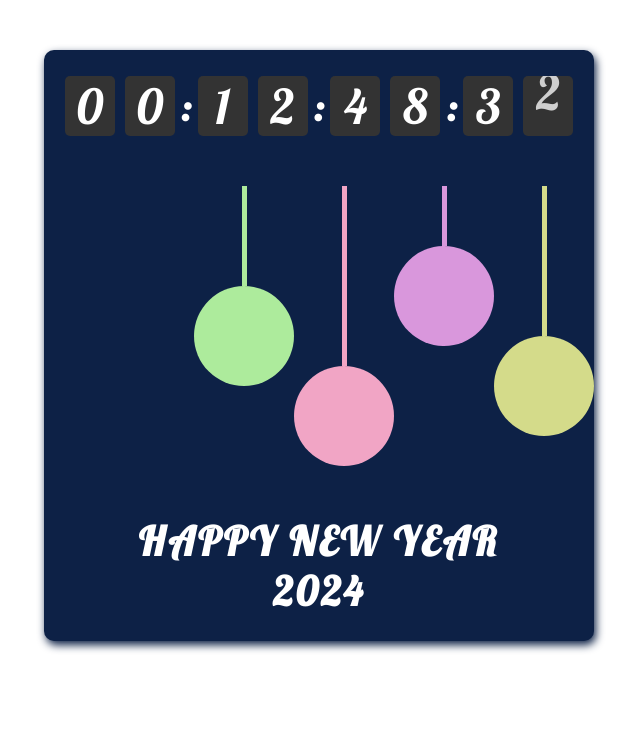
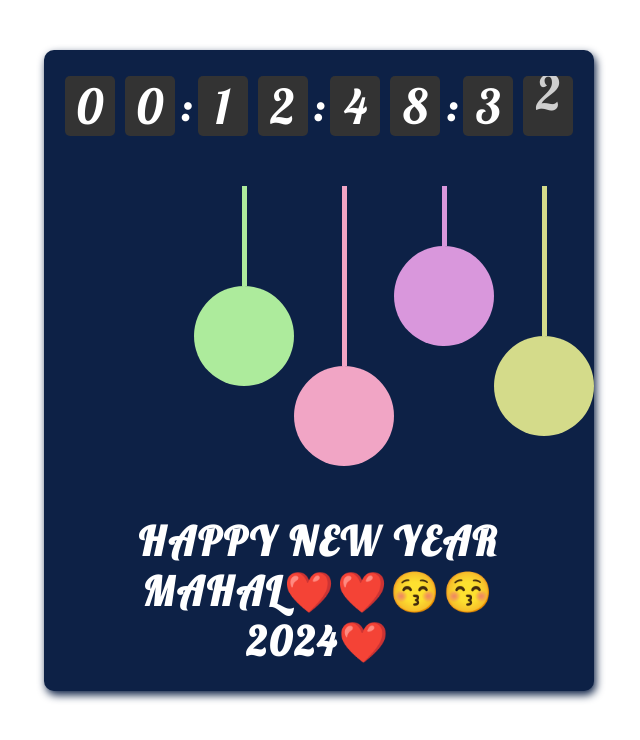
Before and after one commit to Ghi000/happynewyear, a plain HTML site: page index.html in a window 1280 px wide. Shown: the whole page, without its empty margins (321-961 px from the left). Drawn offline with Linux system fonts and the light colour scheme.

Commit message:
index.html

```diff
--- a/index.html
+++ b/index.html
@@ -63,8 +63,8 @@
             </div>
         </div>
         <div class="text-container">
-            <h2>HAPPY NEW YEAR</h2>
-            <h2>2024</h2>
+            <h2>HAPPY NEW YEAR MAHAL❤️❤️😚😚</h2>
+            <h2>2024❤️</h2>
         </div>
         <canvas id="confettiHTMLCanvas"></canvas>
     </div>
```
